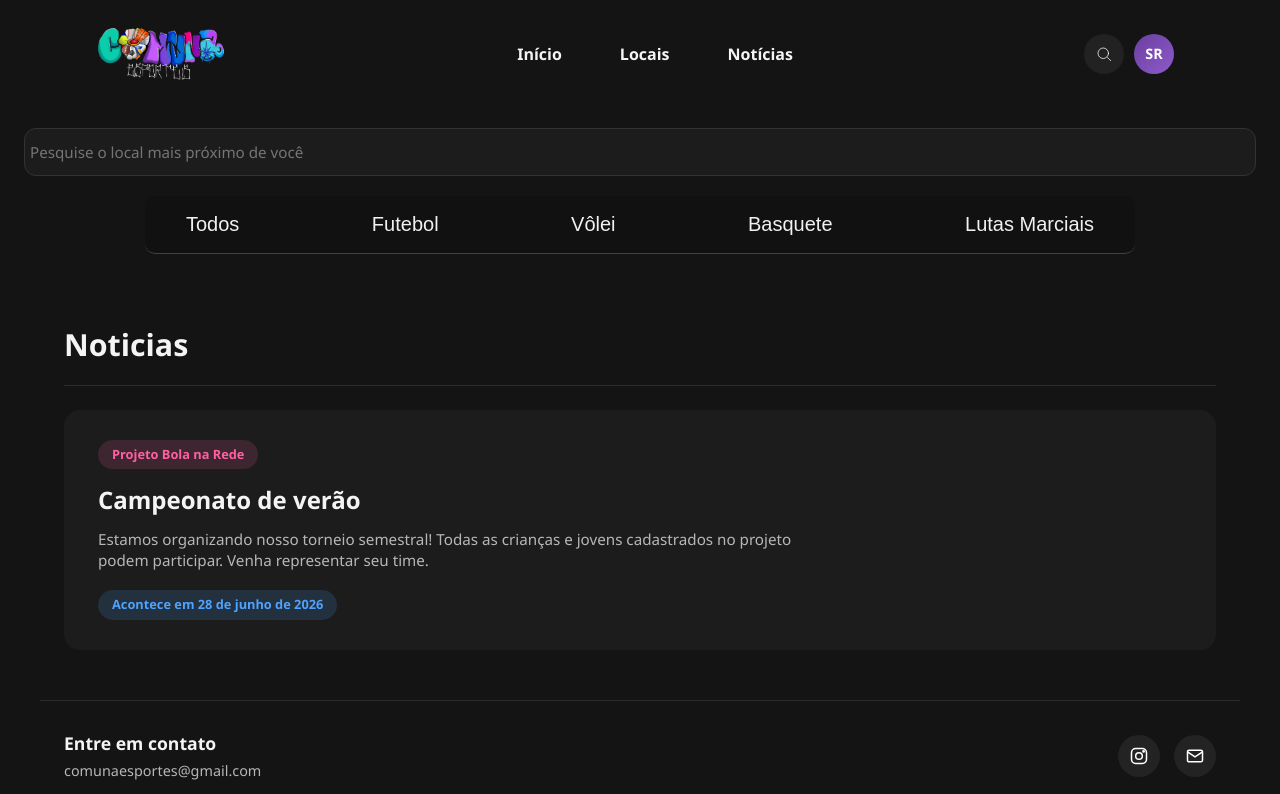
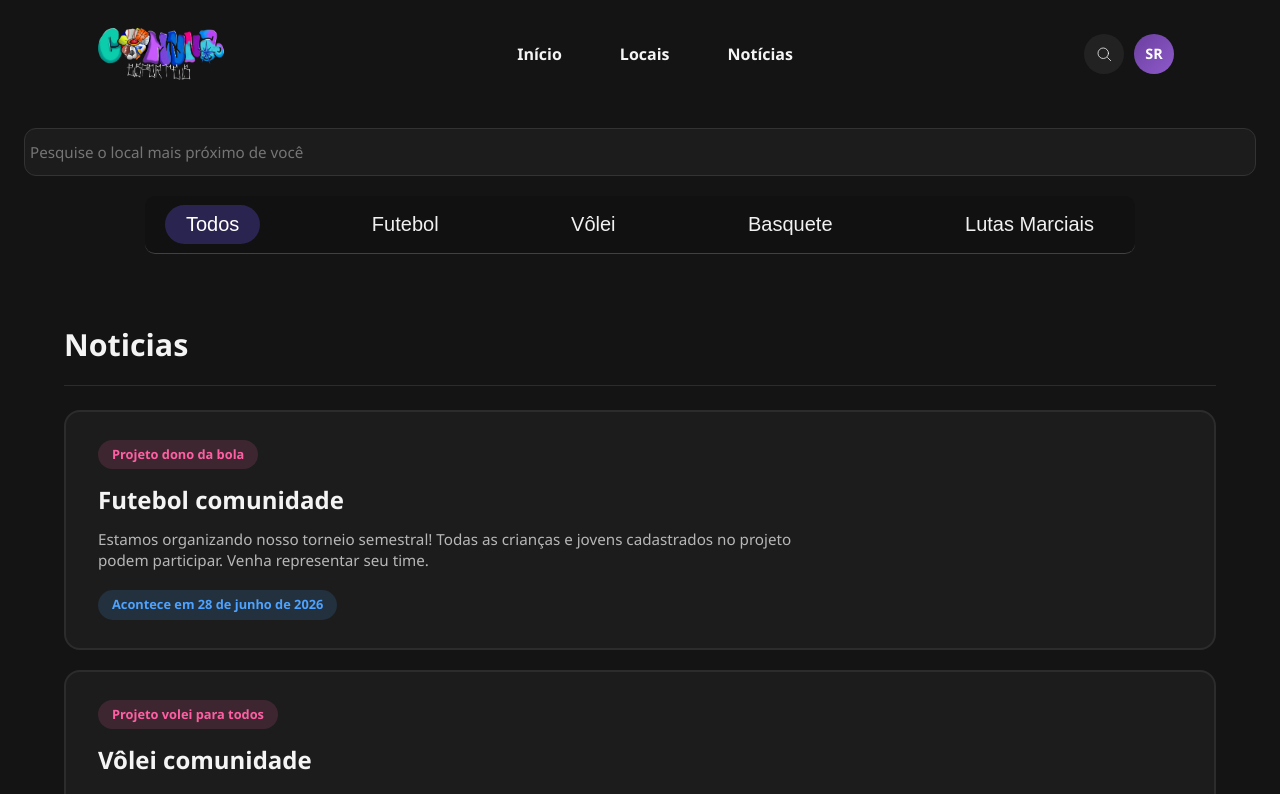
Before and after one commit to sofiAndradee/ProjetoTcc, a React (Vite) app: page /Noticia in a window 1280 px wide. Shown: the top 794 px of the page. Built offline with nearby package versions, Linux system fonts and the light colour scheme.

Commit message:
Adionando mais items ao componete

```diff
--- a/src/components/CardEvento/CardEvento.jsx
+++ b/src/components/CardEvento/CardEvento.jsx
@@ -1,18 +1,17 @@
 import "./EventoStyle.css";
 
-export default function EventoCard() {
+export default function EventoCard({ dados }) {
   return (
 
       <div className="evento-card">
         <span className="tag">
-          Projeto Bola na Rede
+          {dados.projeto}
         </span>
 
-        <h3>Campeonato de verão</h3>
+        <h3>{dados.titulo}</h3>
 
         <p>
-          Estamos organizando nosso torneio semestral! Todas as crianças e jovens
-          cadastrados no projeto podem participar. Venha representar seu time.
+         {dados.descricao}
         </p>
 
         <span className="date-tag">
--- a/src/components/CardEvento/EventoStyle.css
+++ b/src/components/CardEvento/EventoStyle.css
@@ -1,5 +1,6 @@
 .evento-card {
-  border: 2px solid transparent;
+  margin-top: 20px;
+  border: 2px solid #2c2c2c;
   background: var(--bg-card);
   transition: border-color 0.2s ease;
   border-radius: 16px;
--- a/src/components/CardLocal/CardLocal.css
+++ b/src/components/CardLocal/CardLocal.css
@@ -1,5 +1,6 @@
 
 .card {
+
   background: #1c1c1c;
   border-radius: 16px;
   padding: 20px 24px;
--- a/src/pages/Noticia/Noticia.jsx
+++ b/src/pages/Noticia/Noticia.jsx
@@ -5,20 +5,116 @@ import Navbar from "../../components/NavBar/Navbar";
 import PesquisaFiltro from "../../components/Filtro/Filtro";
 import { useState } from "react";
 
+const dadosNoticia = [
+  {
+    id: 1,
+    projeto: "Projeto dono da bola",
+    titulo: "Futebol comunidade",
+    local: "São Miguel Paulista",
+    descricao: "Estamos organizando nosso torneio semestral! Todas as crianças e jovens cadastrados no projeto podem participar. Venha representar seu time.",
+    categoria: "Futebol",
+    horario: "6:00 - 16:00",
 
+  },
+  {
+    id: 2,
+    projeto: "Projeto volei para todos",
+     local: "CD Tiradentes",
+    titulo: "Vôlei comunidade",
+    descricao: "",
+    categoria: "Vôlei",
+     horario: "6:00 - 16:00",
+
+  },
+  {
+    id: 3,
+    projeto: "Projeto basquete",
+    titulo: "Basquete comunidade",
+    local: "JD Ângela",
+    descricao: "",
+    horario: "6:00 - 16:00",
+    categoria: "Basquete",
+    horario: "6:00 - 16:00",
+
+  },
+
+
+];
 
 
 export default function Noticia() {
+     const [filtroCategoria, setFiltroCategoria] = useState("todos");
+
+      // Texto digitado pelo usuário
+      const [termoBusca, setTermoBusca] = useState("");
+
+
+      // Filtra os locais
+      const dadosFiltrados = dadosNoticia.filter((item) => {
+
+        const categoriaItem = item.categoria.toLowerCase().trim();
+
+        const bateuCategoria =
+          filtroCategoria === "todos" ||
+          categoriaItem === filtroCategoria;
+
+
+        const buscaTratada =
+          termoBusca.toLowerCase().trim();
+
+        const projetoItem =
+          item.projeto.toLowerCase().trim();
+
+        const tituloItem =
+          item.titulo.toLowerCase().trim();
+
+        const localItem =
+          item.local.toLowerCase().trim();
+
+
+        const bateuPesquisa =
+          buscaTratada === "" ||
+          tituloItem.includes(buscaTratada) ||
+          localItem.includes(buscaTratada) || projetoItem.includes(buscaTratada);
+
+
+        return bateuCategoria && bateuPesquisa;
+      });
+
     return (
         <>
         <Navbar></Navbar>
         <main>
-            <PesquisaFiltro></PesquisaFiltro>
+            <PesquisaFiltro
+                     termoBusca={termoBusca}
+                     setTermoBusca={setTermoBusca}
+                     filtroCategoria={filtroCategoria}
+                     setFiltroCategoria={setFiltroCategoria}
+                   />
+
             <div className="noticia">
 
                 <h2>Noticias</h2>
 
-                <CardEvento></CardEvento>
+                {dadosFiltrados.length === 0 ? (
+
+                            <p className="sem-resultados">
+                              Nenhum local encontrado para esta busca.
+                            </p>
+
+                          ) : (
+
+                            dadosFiltrados.map((item) => (
+
+                              <CardEvento
+                                key={item.id}
+                                dados={item}
+                              />
+
+                            ))
+
+                          )}
+
 
             </div>
         </main>
```
